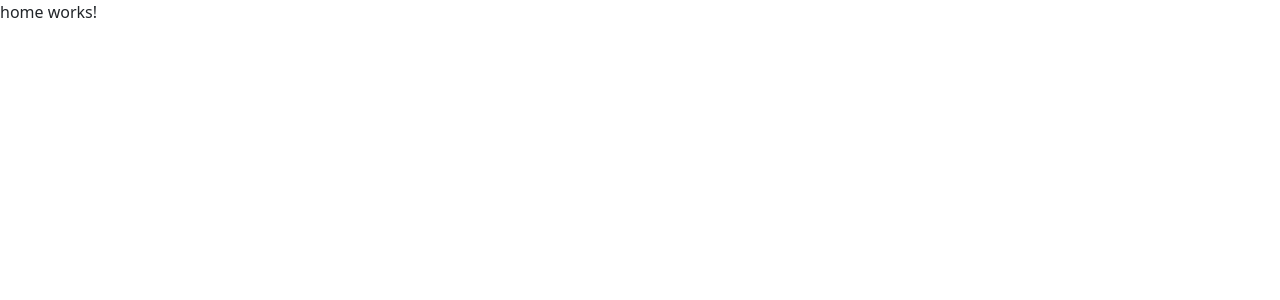
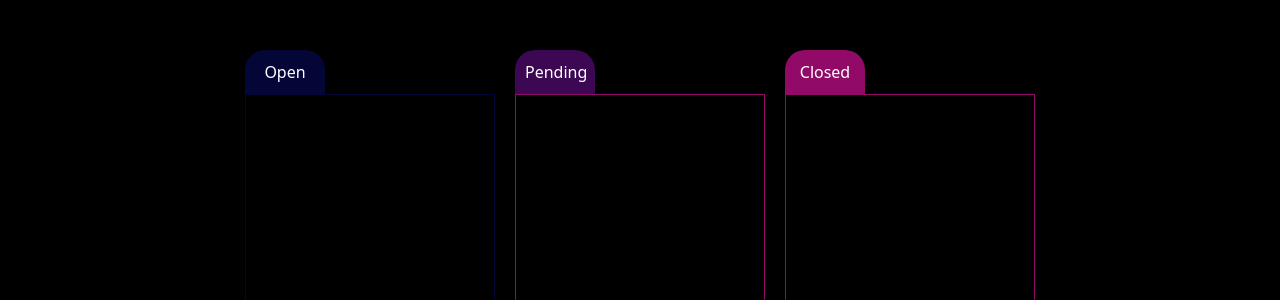
Before and after one commit to NonyeReeta/task-tracker, an Angular app: page / in a window 1280 px wide. Shown: the top 300 px of the page. Built offline with nearby package versions, Linux system fonts and the light colour scheme.

Commit message:
added task skeleton

```diff
--- a/src/app/auth/component/home/home.component.css
+++ b/src/app/auth/component/home/home.component.css
@@ -0,0 +1,56 @@
+section {
+    background: #000;
+    width: 100vw;
+    height: 100vh;
+    padding: 50px 20px 0;
+}
+
+.tracker-title {
+    color: #fff;
+    width: 80px;
+    padding: 10px;
+    text-align: center;
+    border-radius: 20px 20px 0 0;
+    cursor: pointer;
+}
+
+.open {
+    background-color: #030637;
+}
+
+.closed {
+    background-color: #910A67;
+}
+
+.pending {
+    background-color: #3C0753;
+}
+
+p {
+    margin: 0;
+}
+
+.tracker {
+    display: flex;
+    align-items: center;
+    justify-content: center;
+    gap: 20px;
+    flex-wrap: wrap;
+}
+
+.tasks-container {
+    width: 250px;
+    height: 550px;
+    max-width: 100%;
+    flex-grow: 1;
+    flex-basis: 250px;
+    overflow-y: auto;
+}
+
+.open-cont {
+    border: 1px solid #030637;
+}
+
+.closed-cont {
+    border: 1px solid #910A67;
+}
--- a/src/app/auth/component/home/home.component.html
+++ b/src/app/auth/component/home/home.component.html
@@ -1 +1,36 @@
-<p>home works!</p>
+<section>
+    <div class="tracker">
+        <div>
+            <div class="tracker-title open">
+                <p>Open</p>
+            </div>
+            <div class="tasks-container open-cont">
+                <div class="task">
+
+                </div>
+            </div>
+        </div>
+        <div>
+            <div class="tracker-title pending">
+                <p>Pending</p>
+            </div>
+            <div class="tasks-container closed-cont">
+                <div class="task">
+
+                </div>
+            </div>
+        </div>
+        <div>
+            <div class="tracker-title closed">
+                <p>Closed</p>
+            </div>
+            <div class="tasks-container closed-cont">
+                <div class="task">
+
+                </div>
+            </div>
+        </div>
+
+    </div>
+
+</section>
--- a/src/app/auth/component/home/home.component.ts
+++ b/src/app/auth/component/home/home.component.ts
@@ -7,6 +7,7 @@ import { Component } from '@angular/core';
   templateUrl: './home.component.html',
   styleUrl: './home.component.css'
 })
+
 export class HomeComponent {
 
 }
--- a/src/app/login/login.component.css
+++ b/src/app/login/login.component.css
@@ -49,6 +49,9 @@ form {
     text-decoration: underline;
 }
 
+h5 {
+    margin-bottom: 15px;
+}
 :active, :hover, :focus {
   outline: 0!important;
   outline-offset: 0;
@@ -121,7 +124,7 @@ form {
 .line {
     height: 5px;
     border-bottom: 1px solid #bcadad;
-    margin-bottom: 10px;
+    margin: 10px 0;
 }
 
 
@@ -138,3 +141,15 @@ form {
     transform: scaley(1.1);
     text-decoration: underline;
 }
+
+@media (min-width: 768px) and (max-width: 1200px) {
+    .form-holder {
+        width: 50%;
+    }
+}
+
+@media (min-width: 1200px) {
+    .form-holder {
+        width: 30%;
+    }
+}
--- a/src/app/login/login.component.html
+++ b/src/app/login/login.component.html
@@ -19,7 +19,7 @@
           </button>
         </div>
         <div class="line"></div>
-        <p class="buttom-text">Don't have an account? <a (click)="current_view = 'signup'">Sign in.</a></p>
+        <p class="buttom-text">Don't have an account? <a (click)="current_view = 'signup'">Sign up.</a></p>
     </div>
     } @else {
       <div class="form-holder">
@@ -33,7 +33,6 @@
               <input type="password" class="form-control" id="floatingPassword" placeholder="Password">
               <label for="floatingPassword">Password</label>
             </div>
-            <span class="forget-pass">Forgot password?</span>
         </form>
         <div class="btn-cont">
           <button class="button button-1 hover-filled-opacity">
```
